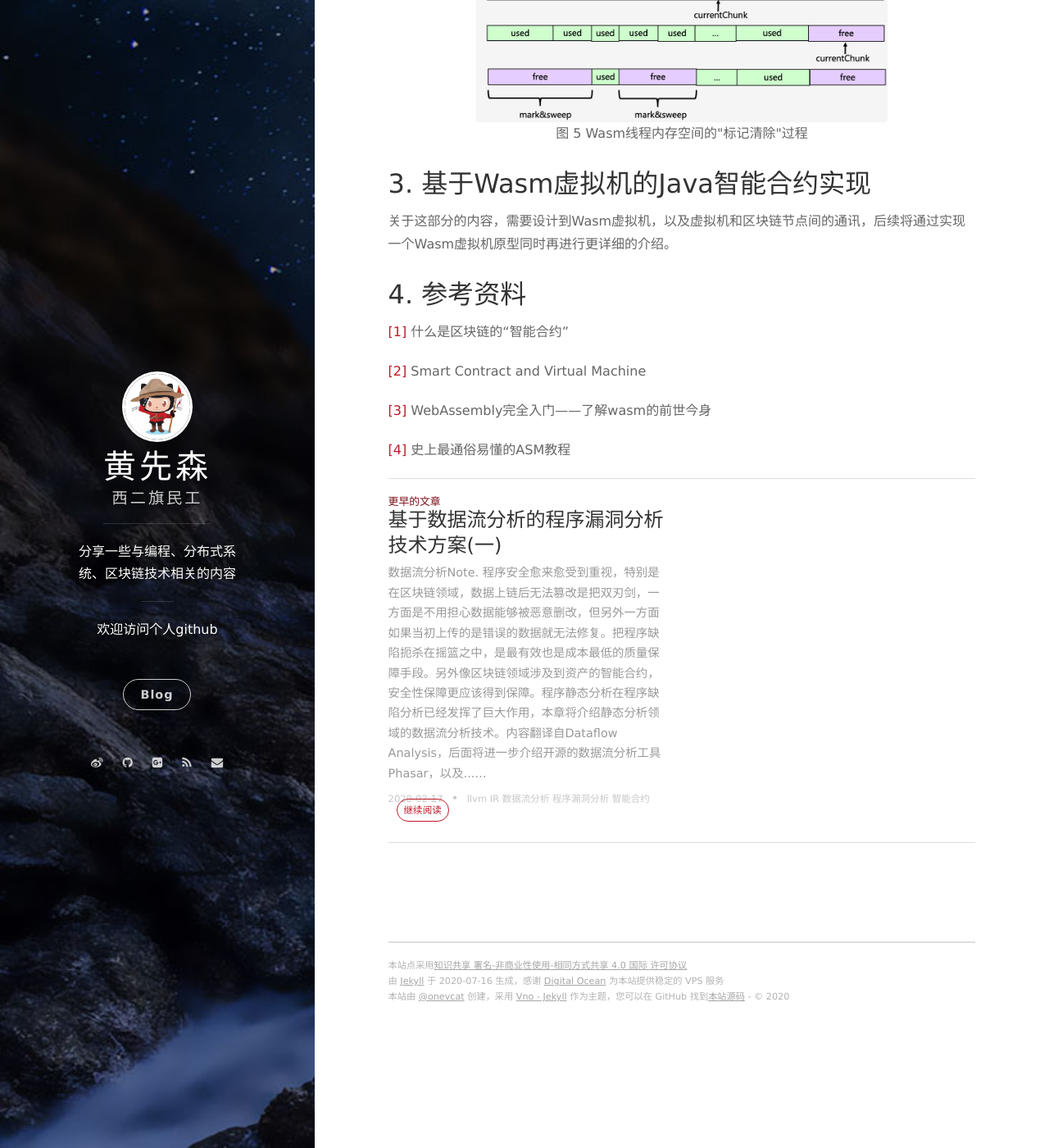
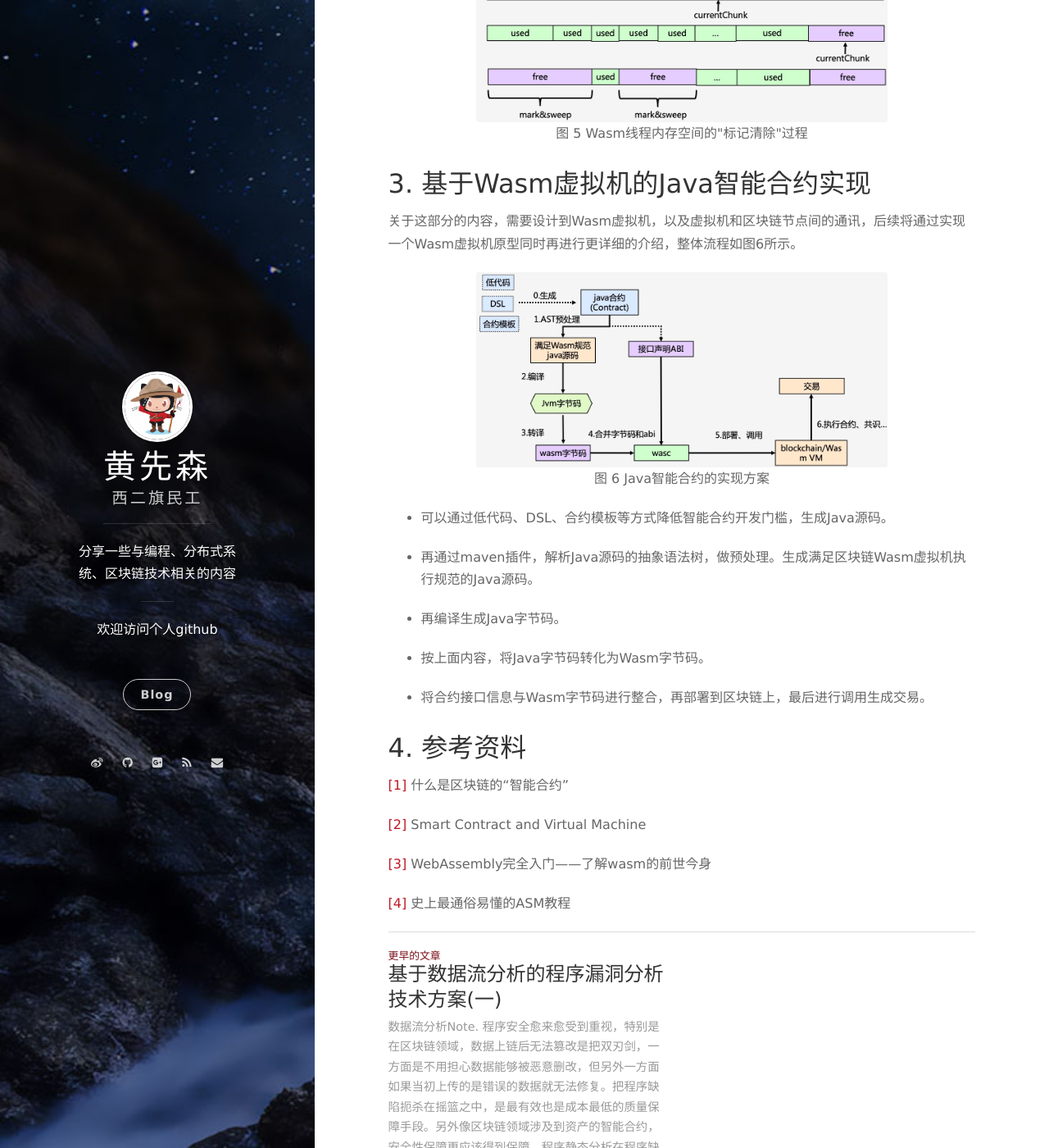
Before and after one commit to berryjam/berryjam.github.io, a Jekyll site: the page built from _posts/2020-07-06-Java智能合约实现探索.md, in a window 1280 px wide and 1400 px high, scrolled down 5265 px. Shown: the whole window at 82% size. Built offline with Jekyll 4.4.1, drawn with Linux system fonts in a browser that asks for light colours; nearby versions of some CDN libraries; comment, search, counter and statistics services are not loaded.

Commit message:
Update 2020-07-06-Java智能合约实现探索.md

```diff
--- a/_posts/2020-07-06-Java智能合约实现探索.md
+++ b/_posts/2020-07-06-Java智能合约实现探索.md
@@ -171,7 +171,25 @@ while(k<7){
 
 ## 3. 基于Wasm虚拟机的Java智能合约实现
 
-关于这部分的内容，需要设计到Wasm虚拟机，以及虚拟机和区块链节点间的通讯，后续将通过实现一个Wasm虚拟机原型同时再进行更详细的介绍。
+关于这部分的内容，需要设计到Wasm虚拟机，以及虚拟机和区块链节点间的通讯，后续将通过实现一个Wasm虚拟机原型同时再进行更详细的介绍，整体流程如图6所示。
+
+<div align="center">
+<img src="https://github.com/berryjam/berryjam.github.io/blob/master/image/2020-07-06/wasm_project.jpg?raw=true" height="70%" width="70%">
+</div>
+
+<p align="center">
+  <b>图 6 Java智能合约的实现方案</b><br>
+</p>
+
+- 可以通过低代码、DSL、合约模板等方式降低智能合约开发门槛，生成Java源码。
+
+- 再通过maven插件，解析Java源码的抽象语法树，做预处理。生成满足区块链Wasm虚拟机执行规范的Java源码。
+
+- 再编译生成Java字节码。
+
+- 按上面内容，将Java字节码转化为Wasm字节码。
+
+- 将合约接口信息与Wasm字节码进行整合，再部署到区块链上，最后进行调用生成交易。
 
 ## 4. 参考资料
 
```
